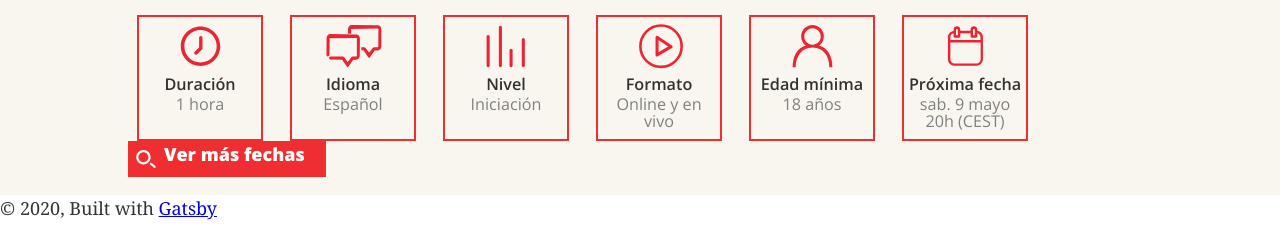
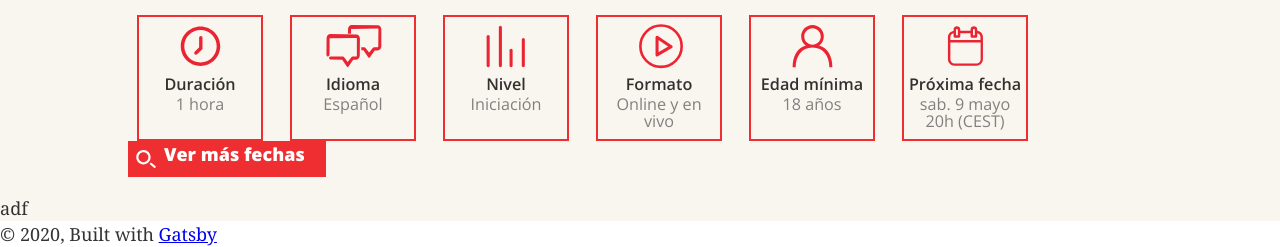
Before and after one commit to alejandroclose/masterclass, a Gatsby site: page /cocktail-shop in a window 1280 px wide. Shown: the part 593-840 px from the top of the page. Before the commit the page ends 814 px from the top, so only its background shows below. Built offline with nearby package versions, Linux system fonts and the light colour scheme; Gatsby itself is replaced by a stand-in of ours.

Commit message:
started contentbox

```diff
--- /dev/null
+++ b/src/components/contentbox.css
@@ -0,0 +1,3 @@
+.content-box {
+  background-color: #f9f6ef;
+}
--- /dev/null
+++ b/src/components/contentbox.js
@@ -0,0 +1,16 @@
+import React, { useState } from "react"
+import {Link} from "gatsby"
+
+import "./contentbox.css"
+
+const Contentbox = props => {
+  // const [, ] = useState();
+
+  return (
+    <>
+    <div className="content-box">adf</div>
+    </>
+  )
+}
+
+export default Contentbox
--- a/src/pages/cocktail-shop.js
+++ b/src/pages/cocktail-shop.js
@@ -6,6 +6,7 @@ import SEO from "../components/seo"
 import ClassBar from "../components/classbar"
 import Storefront from "../components/storefront"
 import Features from "../components/features"
+import Contentbox from "../components/contentbox"
 
 import Pizarro from "../images/albertopizarro.jpg"
 import CS1 from "../images/cocktailshop1.jpg"
@@ -17,6 +18,7 @@ const CocktailShop = () => (
     <ClassBar title="MASTER CLASS DE CÓCTELES DEL MUNDO #ENCASA" author="por Cocktail Shop" type="EN VIVO + ONLINE" price="13 €" cta="Inscribirme"/>
     <Storefront featured="https://player.vimeo.com/video/227348480" secondary={Pizarro} galleryone={CS1} gallerytwo={CS2}/>
     <Features time="1 hora" lang="Español" level="Iniciación" format="Online y en vivo" age="18 años" date="sab. 9 mayo 20h (CEST)" />
+    <Contentbox />
   </Layout>
 )
 
```
